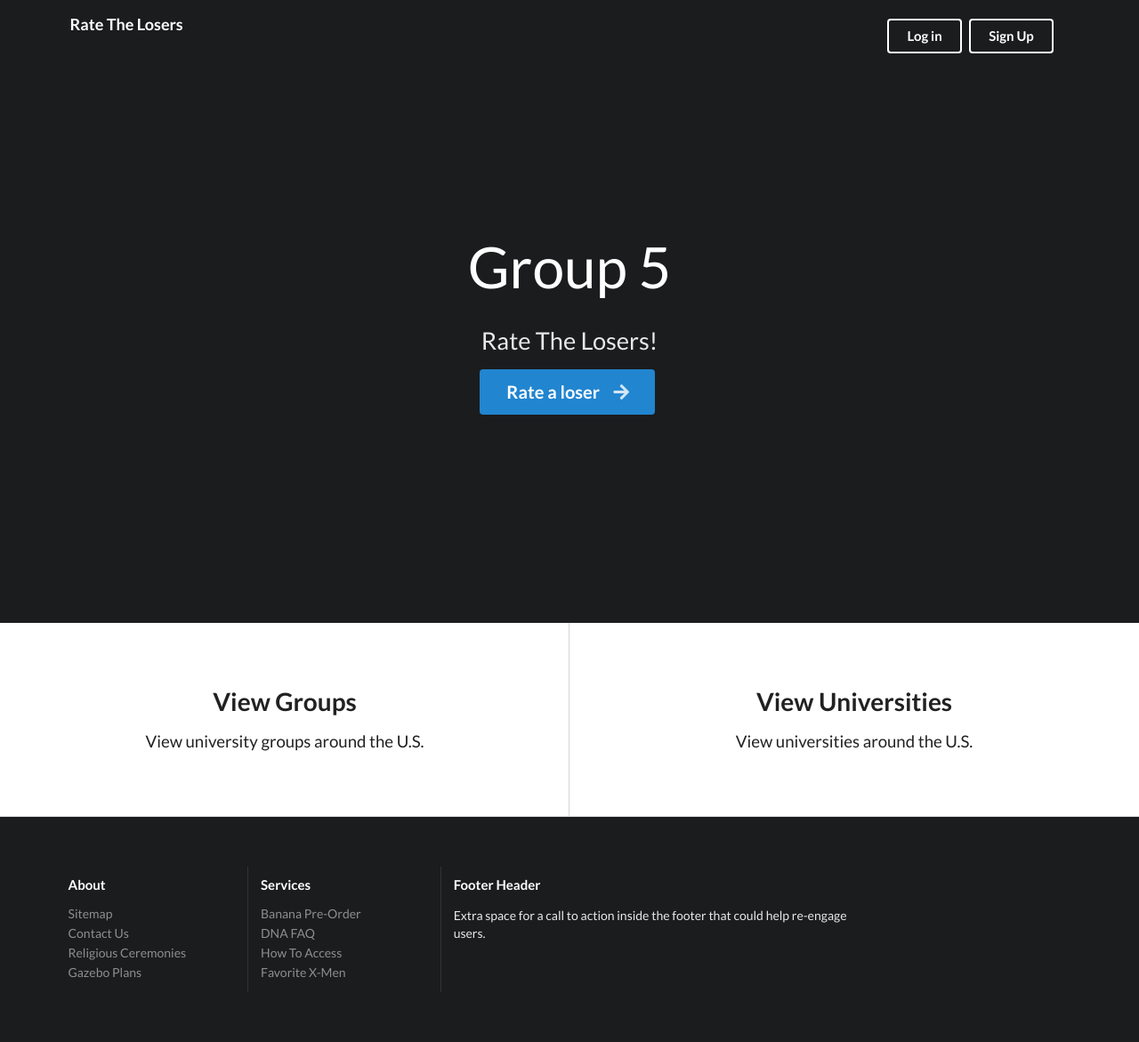
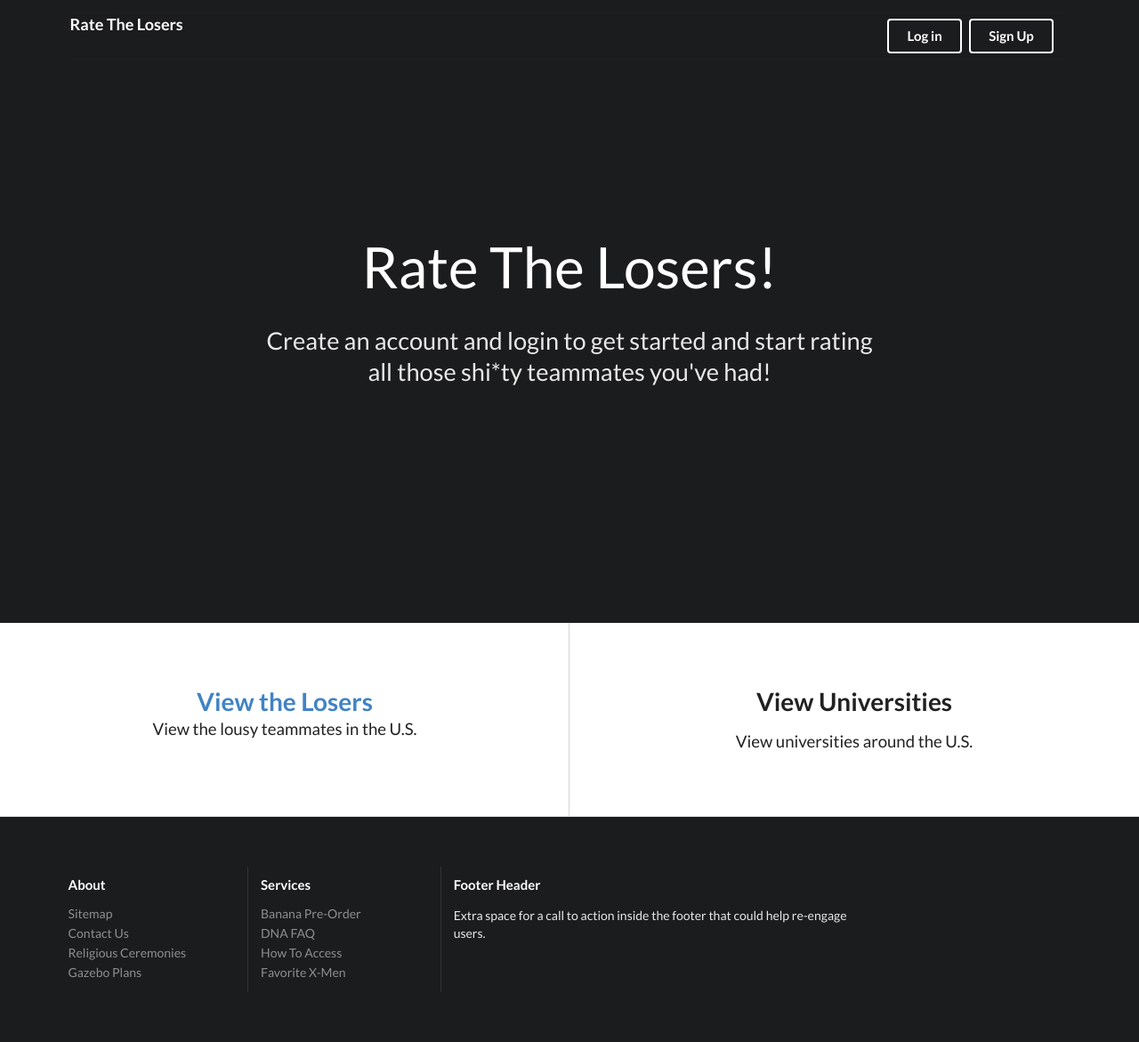
Before and after one commit to cameronwc/Database-Project, a PHP site: page / in a window 1280 px wide. Shown: the whole page at 89% size. Run offline with PHP 8.4, Linux system fonts and the light colour scheme.

Commit message:
Tiny changes
Removed broken image from log in and register pages. Changed text on home page to a hyper link, linked page is currently empty

```diff
--- a/assets/js/script.js
+++ b/assets/js/script.js
@@ -29,7 +29,7 @@ function openForm() {
 $('.ui.search')
   .search({
     apiSettings: {
-      url: '/Database/php/universitySearch.php?name={query}'
+      url: '/~group5/php/universitySearch.php?name={query}'
     }
   })
 ;
--- a/index.php
+++ b/index.php
@@ -67,34 +67,44 @@
             <div class="ui text container">
                 <?php
                 if (isset($_COOKIE["email"])) {
-                    echo "<h1> Hello! " . $_COOKIE["email"] . "</h1>";
-                }
+		    echo "<h1> Hello! " . $_COOKIE["email"] . "</h1>";
+		    echo '
+                    <div id="primaryBox">
+                        <h1 class="ui inverted header">
+                            Rate The Losers!
+                        </h1>
+                        <h2>
+                            Click below to rate the sh*t teammates you\'ve done projects with!
+                        </h2>
+                        <div onclick="openForm()" class="ui huge primary button">Rate a loser <i class="right arrow icon"></i></div>
+                    </div>';
+		} else {
+		    echo '
+		    <div id="primaryBox">
+                        <h1 class="ui inverted header">
+                            Rate The Losers!
+                        </h1>
+                        <h2>
+			    Create an account and login to get started and start rating all those shi*ty teammates you\'ve had!
+			</h2>
+                    </div>';
+		}
                 ?>
-                <div id="primaryBox">
-                    <h1 class="ui inverted header">
-                        Group 5
-                    </h1>
-                    <h2>
-                        Rate The Losers!
-                    </h2>
-                    <div onclick="openForm()" class="ui huge primary button">Rate a loser <i class="right arrow icon"></i></div>
-                </div>
-
-                <form class="ui form" id="rateForm">
+		<form class="ui form" id="rateForm" action="php/submitLoser.php" method="POST">
                     <h1 class="ui inverted header">
                         Rate a loser
                     </h1>
                     <div class="field">
                         <label>First Name</label>
-                        <input type="text" name="first-name" placeholder="John">
+                        <input type="text" name="fName" placeholder="John">
                     </div>
                     <div class="field">
                         <label>Last Name</label>
-                        <input type="text" name="last-name" placeholder="Doe">
+                        <input type="text" name="lName" placeholder="Doe">
                     </div>
                     <div class="ui search">
                         <label>University</label>
-                        <input class="prompt" type="text" placeholder="University of Colorado Colorado Springs">
+                        <input class="prompt" type="text" name="university"  placeholder="University of Colorado Colorado Springs">
                         <div class="results"></div>
                     </div>
                     <div class="ui star rating"></div>
@@ -109,8 +119,8 @@
             <div class="ui equal width stackable internally celled grid">
                 <div class="center aligned row">
                     <div class="column">
-                        <h3>View Groups</h3>
-                        <p>View university groups around the U.S.</p>
+                        <a href="losers.html"><h3>View the Losers</h3></a>
+                        <p>View the lousy teammates in the U.S.</p>
                     </div>
                     <div class="column">
                         <h3>View Universities</h3>
--- a/login.html
+++ b/login.html
@@ -73,7 +73,7 @@
 <div class="ui middle aligned center aligned grid">
   <div class="column">
     <h2 class="ui teal image header">
-      <img src="assets/images/logo.png" class="image">
+      <!-- <img src="assets/images/logo.png" class="image"> -->
       <div class="content">
         Log-in to your account
       </div>
--- /dev/null
+++ b/losers.html
@@ -0,0 +1 @@
+Empty page for now :'(
--- a/register.html
+++ b/register.html
@@ -86,7 +86,7 @@
 <div class="ui middle aligned center aligned grid">
   <div class="column">
     <h2 class="ui teal image header">
-      <img src="assets/images/logo.png" class="image">
+      <!-- <img src="assets/images/logo.png" class="image"> -->
       <div class="content">
           Sign Up!
       </div>
```
Also changed, not shown: php/db.php (+6 -6 lines), php/submitLoser.php (added, +11 -0 lines), 2 other files.
